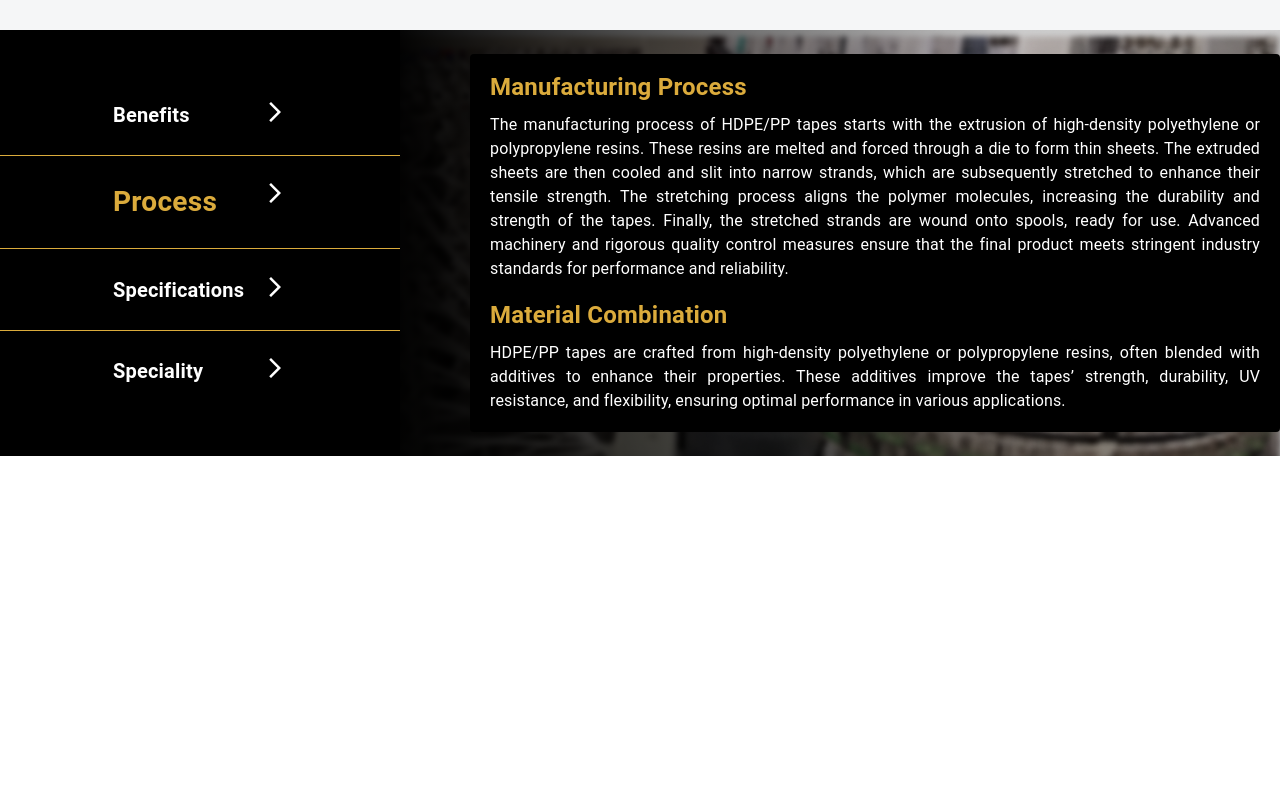
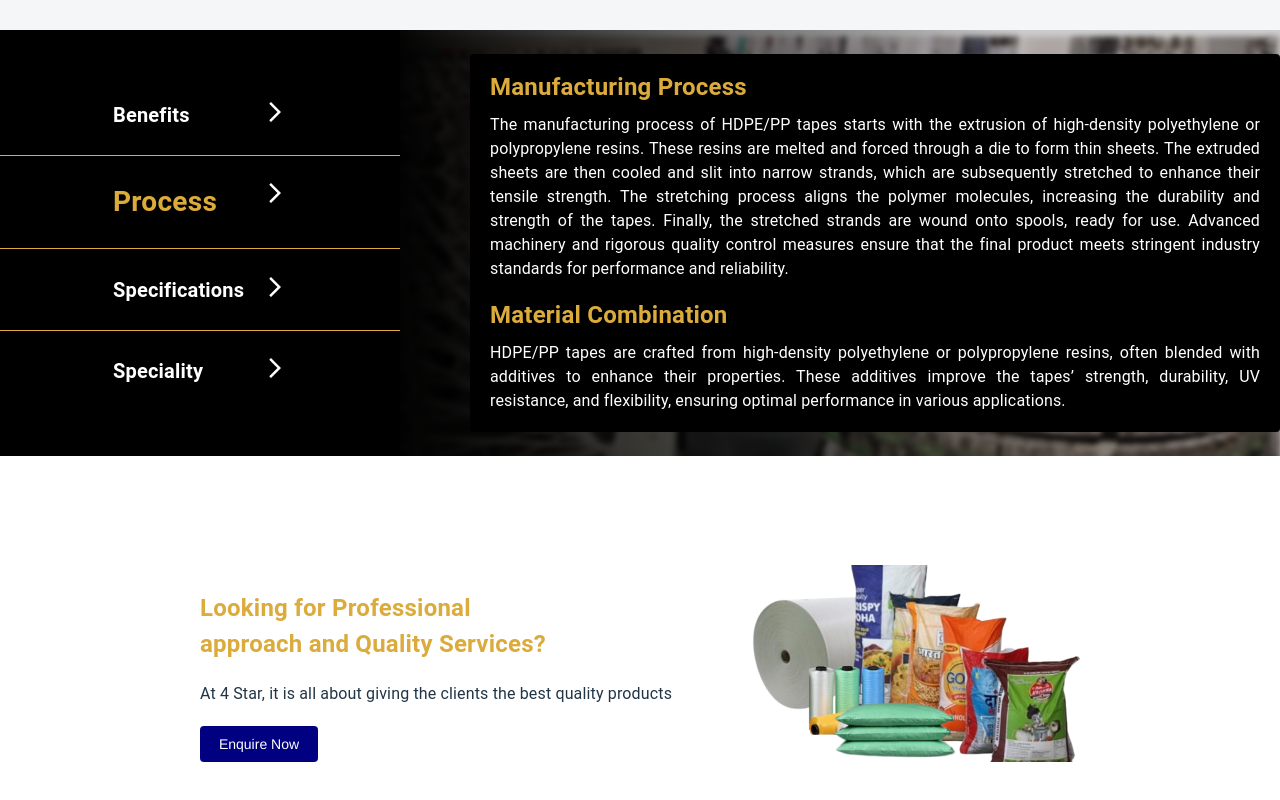
Before and after one commit to Prewery/Four-Stars-Poly, a React (Vite) app: page /hdpe-tapes in a window 1280 px wide. Shown: the part 1530-2330 px from the top of the page. Before the commit the page ends 2056 px from the top, so only its background shows below. Built offline with nearby package versions, Linux system fonts and the light colour scheme.

Commit message:
Quality Services Component done

```diff
--- /dev/null
+++ b/src/components/ProductsComponents/QualityServicesComponent.jsx
@@ -0,0 +1,47 @@
+import React from "react";
+import { Box, Typography } from "@mui/material";
+import { useMediaQuery } from "@mui/material";
+
+import Pic from "../../assets/Images/QualityPic.png";
+
+const QualityServicesComponent = () => {
+  const isMobile = useMediaQuery("(max-width:600px");
+
+  return (
+    <Box
+      sx={{
+        height: "300px",
+        width: "100%",
+        display: "flex",
+        flexDirection: isMobile ? "column" : "row",
+        justifyContent: "space-between",
+        alignItems: "center",
+        marginTop: isMobile ? "700px" : "",
+      }}
+    >
+      {/* left section */}
+      <Box
+        ml={!isMobile ? 25 : 3}
+        sx={{ display: "flex", flexDirection: "column", gap: "20px" }}
+      >
+        <Typography fontSize={24} fontWeight={700} color={"#DBAB3C"}>
+          Looking for Professional <br /> approach and Quality Services?
+        </Typography>
+
+        <Typography>
+          At 4 Star, it is all about giving the clients the best quality
+          products
+        </Typography>
+
+        <button className="button">Enquire Now</button>
+      </Box>
+
+      {/* right section */}
+      <Box mr={!isMobile ? 25 : 2} mt={isMobile ? 10 : 0}>
+        <img src={Pic} alt="pic" />
+      </Box>
+    </Box>
+  );
+};
+
+export default QualityServicesComponent;
--- a/src/pages/Products/HdpeTapes.jsx
+++ b/src/pages/Products/HdpeTapes.jsx
@@ -5,6 +5,7 @@ import HeaderComponent from "../../components/ProductsComponents/HeaderComponent
 import IntroductionComponent from "../../components/ProductsComponents/IntroductionComponent";
 import FeaturesComponent from "../../components/ProductsComponents/FeaturesComponent";
 import DetailsComponent from "../../components/ProductsComponents/DetailsComponent";
+import QualityServicesComponent from "../../components/ProductsComponents/QualityServicesComponent";
 
 import HdpePic from "../../assets/Images/HDPE.png";
 import { hdpeItems } from "../../utils/IntroductionItem";
@@ -27,6 +28,9 @@ const HdpeTapes = () => {
 
       {/* details component */}
       <DetailsComponent items={detailsItem} />
+
+      {/* quality services component */}
+      <QualityServicesComponent />
     </Box>
   );
 };
```
Also changed, not shown: src/assets/Images/QualityPic.png (added).
